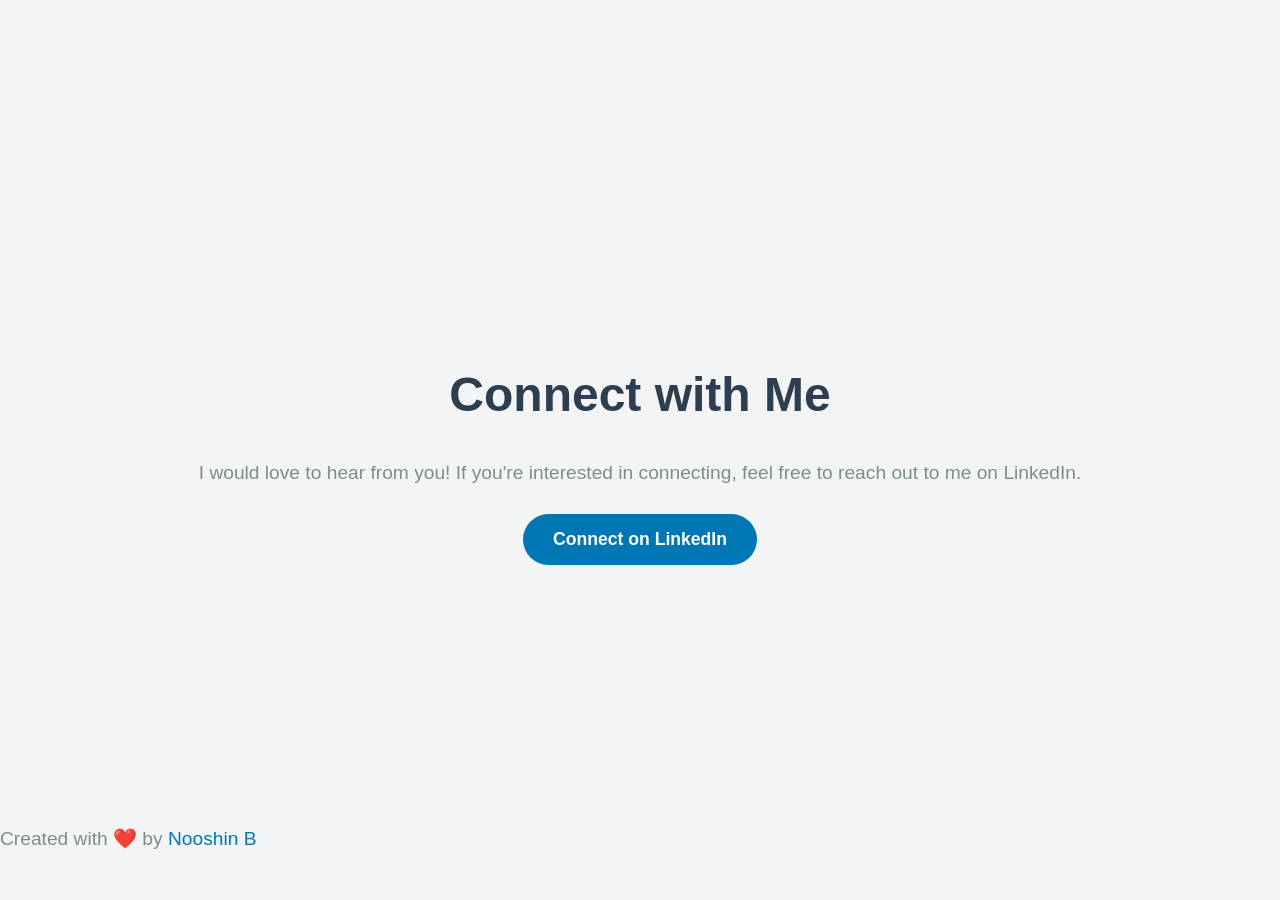
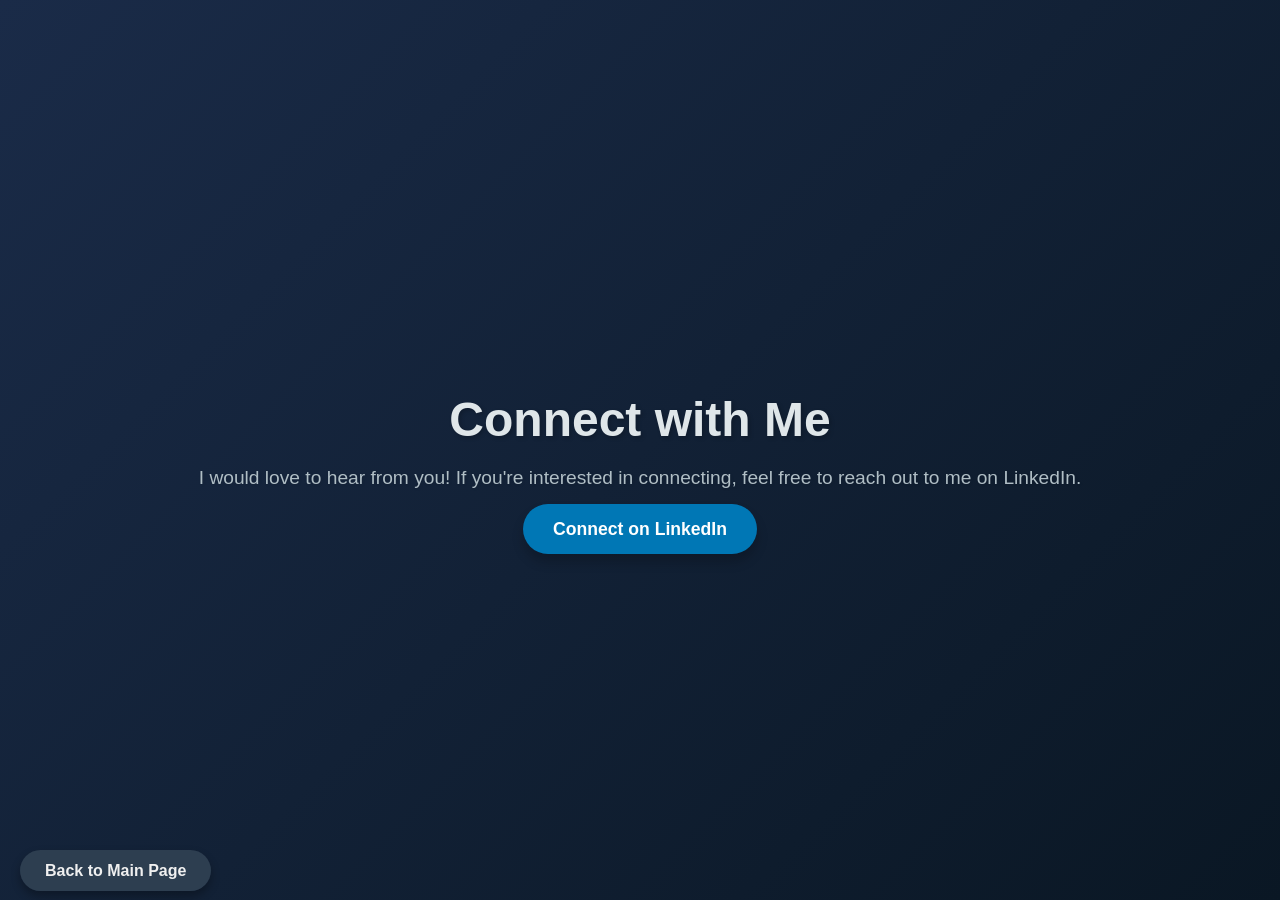
Before and after one commit to nbahador/nbahador.github.io, a Jekyll site: the page contact_me.html, which Jekyll copies as it is, in a window 1280 px wide. Built offline with Jekyll 4.4.1, drawn with Linux system fonts in a browser that asks for light colours.

Commit message:
Update contact_me.html

```diff
--- a/contact_me.html
+++ b/contact_me.html
@@ -11,30 +11,33 @@
             font-family: 'Arial', sans-serif;
             margin: 0;
             padding: 0;
-            background-color: #f3f4f6;
-            color: #333;
-        }
-
-        .container {
+            background: linear-gradient(135deg, #1a2b48, #0a1724); /* Dark metallic blue gradient */
+            color: #f0f0f0;
             display: flex;
             justify-content: center;
             align-items: center;
             height: 100vh;
             flex-direction: column;
+        }
+
+        .container {
             text-align: center;
+            z-index: 1;
         }
 
         h1 {
             font-size: 3rem;
-            color: #2c3e50;
+            color: #dfe6e9;
             margin-bottom: 20px;
             font-weight: bold;
+            text-shadow: 2px 2px 4px rgba(0, 0, 0, 0.2);
         }
 
         p {
             font-size: 1.2rem;
-            color: #7f8c8d;
+            color: #b0bec5;
             margin-bottom: 30px;
+            text-shadow: 1px 1px 3px rgba(0, 0, 0, 0.1);
         }
 
         .cta-button {
@@ -46,6 +49,7 @@
             text-decoration: none;
             border-radius: 30px;
             transition: all 0.3s ease;
+            box-shadow: 0 8px 12px rgba(0, 0, 0, 0.2);
         }
 
         .cta-button:hover {
@@ -58,19 +62,31 @@
         }
 
         footer {
-            position: absolute;
+            position: fixed;
             bottom: 20px;
-            font-size: 0.9rem;
-            color: #7f8c8d;
+            left: 20px;
+            z-index: 2;
         }
 
-        footer a {
+        .back-button {
+            padding: 12px 25px;
+            background-color: #2d3e50;
+            color: #f0f0f0;
+            font-size: 1rem;
+            font-weight: bold;
             text-decoration: none;
-            color: #0077b5;
+            border-radius: 25px;
+            transition: all 0.3s ease;
+            box-shadow: 0 5px 10px rgba(0, 0, 0, 0.3);
         }
 
-        footer a:hover {
-            text-decoration: underline;
+        .back-button:hover {
+            background-color: #4a5f73;
+            transform: translateY(-3px);
+        }
+
+        .back-button:focus {
+            outline: none;
         }
     </style>
 </head>
@@ -83,7 +99,8 @@
     </div>
 
     <footer>
-        <p>Created with ❤️ by <a href="https://www.linkedin.com/in/nooshin-b-30348950/" target="_blank">Nooshin B</a></p>
+        <!-- Back to Main Page Button -->
+        <a href="index.html" class="back-button">Back to Main Page</a>
     </footer>
 </body>
 
```
